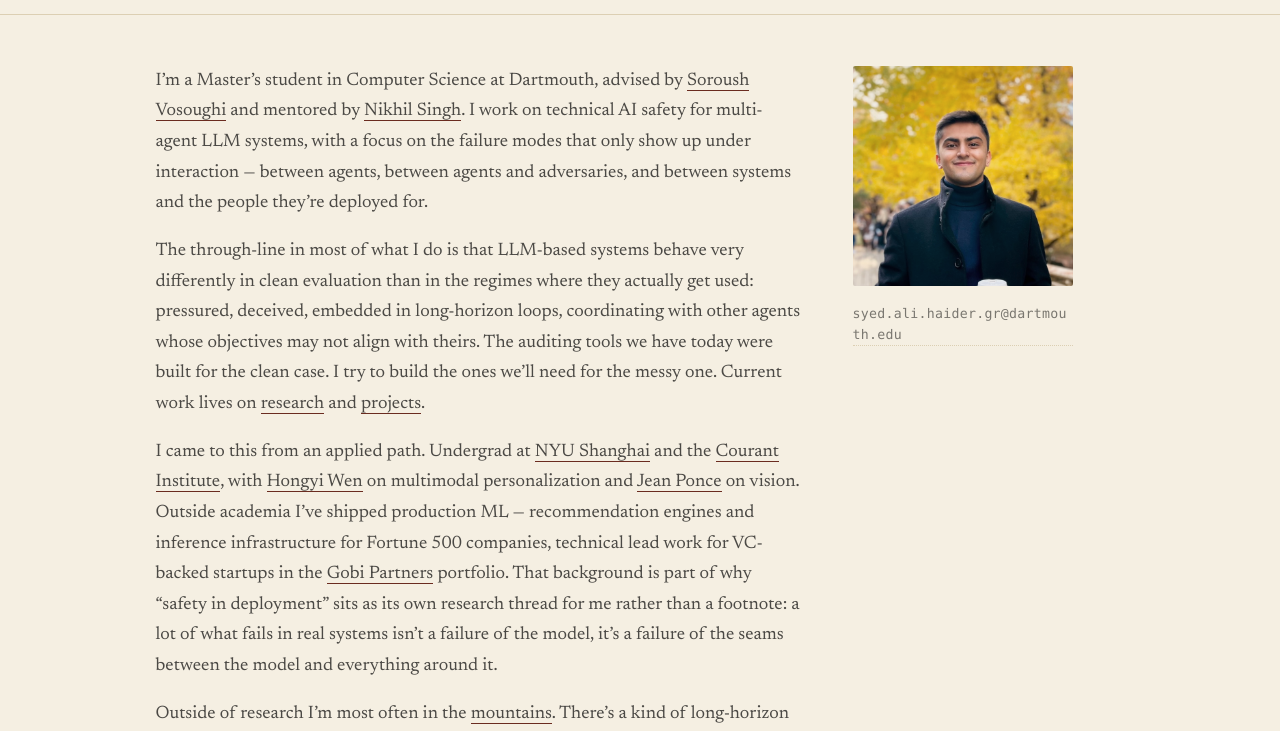
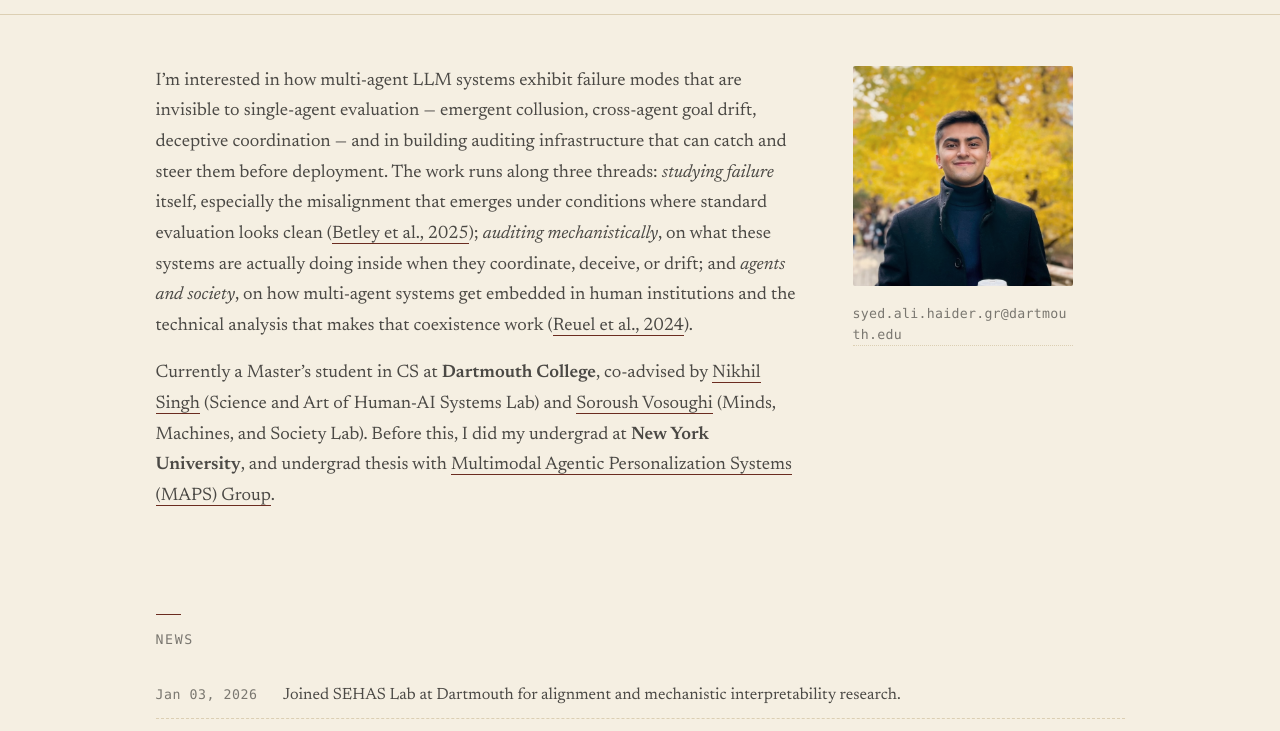
Before and after one commit to s-haider10/s-haider10.github.io, an Astro site: page / in a window 1280 px wide. Shown: the part 60-791 px from the top of the page. Built offline with nearby package versions, Linux system fonts and the light colour scheme; Astro itself is replaced by a stand-in of ours.

Commit message:
bio change

```diff
--- a/src/content/bio.md
+++ b/src/content/bio.md
@@ -1,7 +1,3 @@
-I'm a Master's student in Computer Science at Dartmouth, advised by [Soroush Vosoughi](https://soroushvosoughi.com/) and mentored by [Nikhil Singh](https://nsingh1.host.dartmouth.edu/). I work on technical AI safety for multi-agent LLM systems, with a focus on the failure modes that only show up under interaction — between agents, between agents and adversaries, and between systems and the people they're deployed for.
+I'm interested in how multi-agent LLM systems exhibit failure modes that are invisible to single-agent evaluation — emergent collusion, cross-agent goal drift, deceptive coordination — and in building auditing infrastructure that can catch and steer them before deployment. The work runs along three threads: _studying failure_ itself, especially the misalignment that emerges under conditions where standard evaluation looks clean ([Betley et al., 2025](https://arxiv.org/abs/2502.17424)); _auditing mechanistically_, on what these systems are actually doing inside when they coordinate, deceive, or drift; and _agents and society_, on how multi-agent systems get embedded in human institutions and the technical analysis that makes that coexistence work ([Reuel et al., 2024](https://arxiv.org/abs/2407.14981)).
 
-The through-line in most of what I do is that LLM-based systems behave very differently in clean evaluation than in the regimes where they actually get used: pressured, deceived, embedded in long-horizon loops, coordinating with other agents whose objectives may not align with theirs. The auditing tools we have today were built for the clean case. I try to build the ones we'll need for the messy one. Current work lives on [research](/research) and [projects](/projects).
-
-I came to this from an applied path. Undergrad at [NYU Shanghai](https://shanghai.nyu.edu/) and the [Courant Institute](https://cs.nyu.edu/), with [Hongyi Wen](https://whongyi.github.io/) on multimodal personalization and [Jean Ponce](https://www.di.ens.fr/~ponce/) on vision. Outside academia I've shipped production ML — recommendation engines and inference infrastructure for Fortune 500 companies, technical lead work for VC-backed startups in the [Gobi Partners](https://www.gobi.vc/) portfolio. That background is part of why "safety in deployment" sits as its own research thread for me rather than a footnote: a lot of what fails in real systems isn't a failure of the model, it's a failure of the seams between the model and everything around it.
-
-Outside of research I'm most often in the [mountains](/mountains). There's a kind of long-horizon decision-making under uncertainty that you only really learn in places where being wrong costs something other than reviewer comments. I read philosophy and poetry too — not as counterweight to the technical work but as part of it. The failures I care about most are failures of language and meaning under pressure, and the people who've written best about those didn't call it alignment.
+Currently a Master's student in CS at **Dartmouth College**, co-advised by [Nikhil Singh](https://nsingh1.host.dartmouth.edu/) (Science and Art of Human-AI Systems Lab) and [Soroush Vosoughi](https://soroushvosoughi.com/) (Minds, Machines, and Society Lab). Before this, I did my undergrad at **New York University**, and undergrad thesis with [Multimodal Agentic Personalization Systems (MAPS) Group](https://whongyi.github.io/MAPS-research).
```
